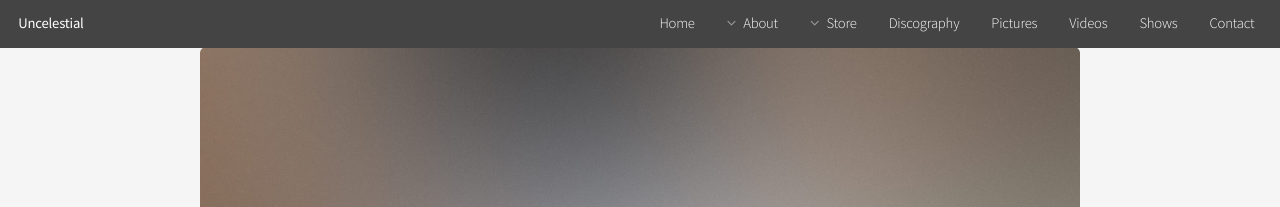
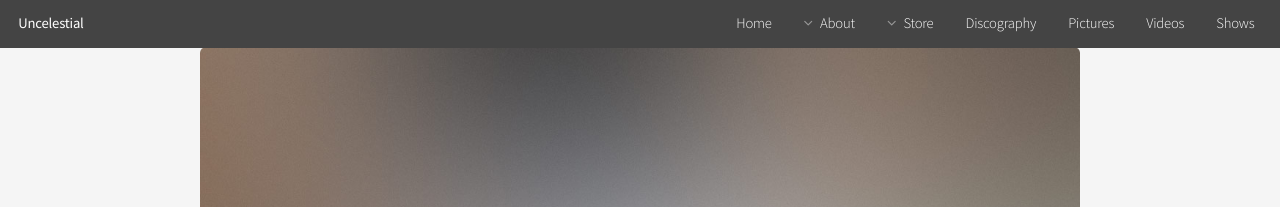
Before and after one commit to tvconefive/uncelestial.github.io, a Jekyll site: the page built from index.md, in a window 1280 px wide. Shown: the top 207 px of the page. Built offline with Jekyll 4.4.1, drawn with Linux system fonts in a browser that asks for light colours.

Commit message:
Update alpha.html

```diff
--- a/_layouts/alpha.html
+++ b/_layouts/alpha.html
@@ -47,7 +48,6 @@
 						<li><a href="/pictures">Pictures</a></li>
 						<li><a href="/videos">Videos</a></li>
 						<li><a href="/shows">Shows</a></li>
-						<li><a href="/contact">Contact</a></li>
 					</ul>
 				</nav>
 			</header>
```
Also changed, not shown: other parts of _layouts/alpha.html (+1 -0 lines).
